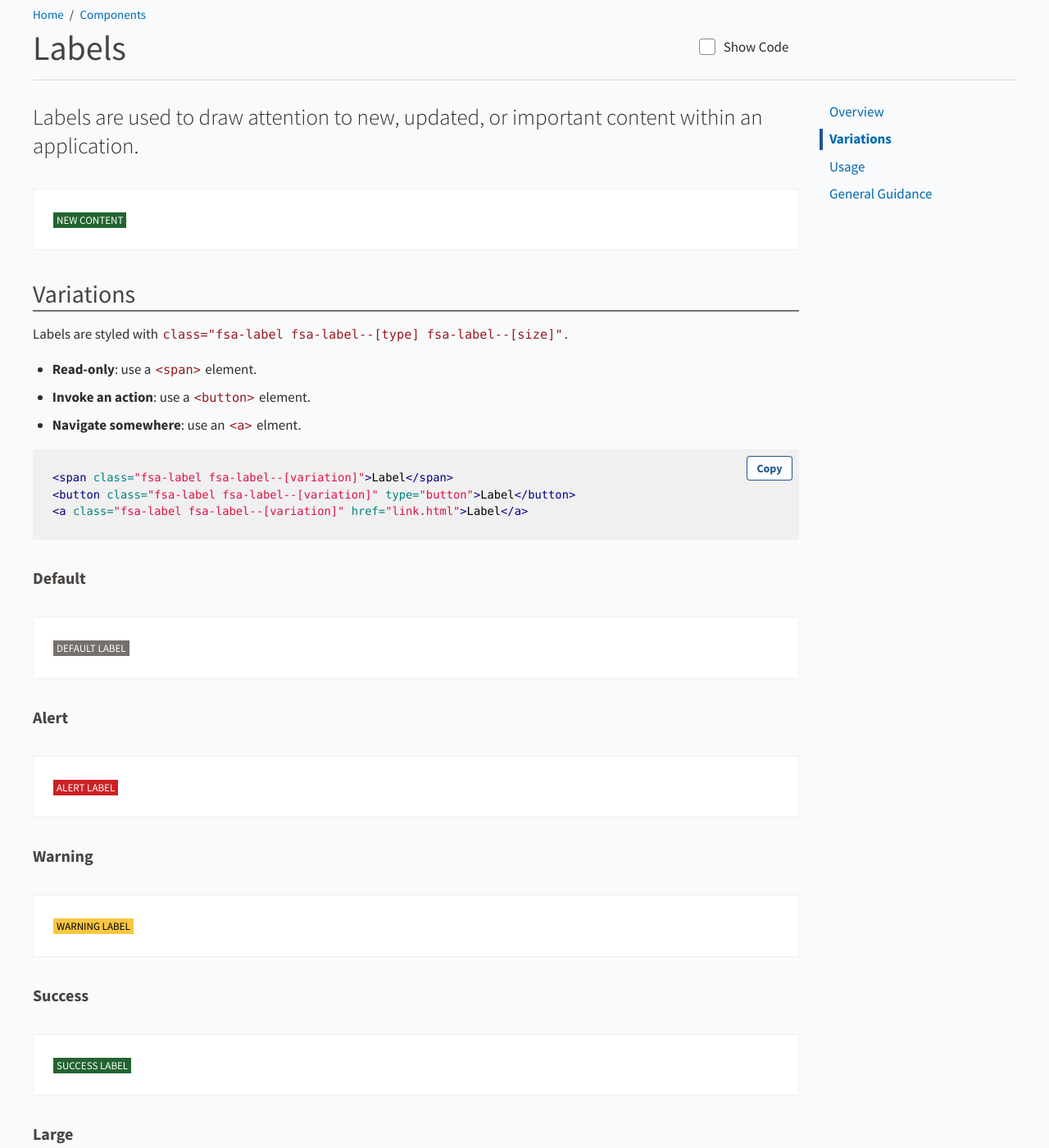
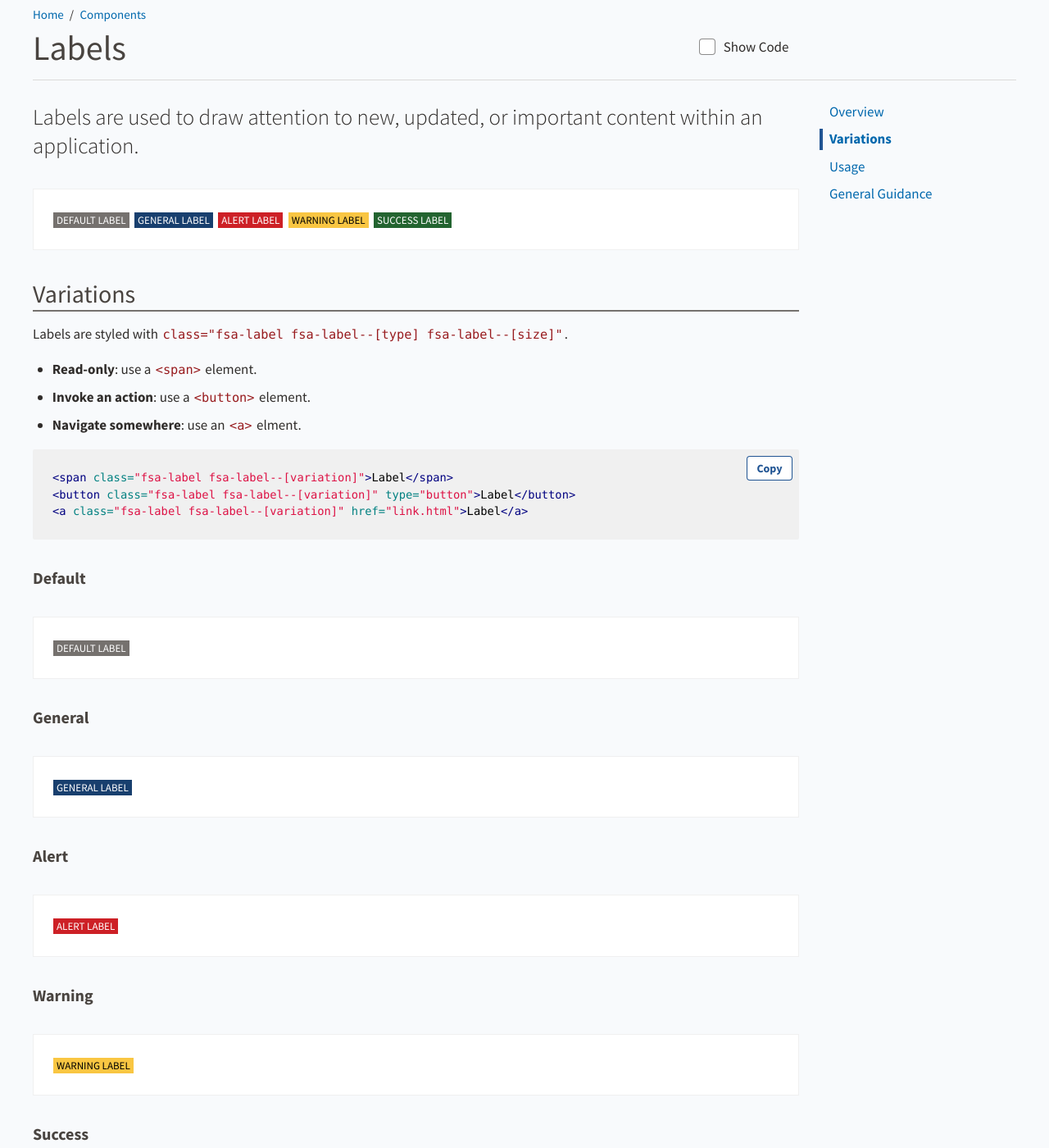
Before and after one commit to USDA-FSA/fsa-design-system, a Jekyll site: the page built from components/labels/index.md, in a window 1280 px wide and 1400 px high, scrolled down 264 px. Shown: the whole window at 82% size. Built offline with Jekyll 4.4.1, drawn with Linux system fonts in a browser that asks for light colours.

Commit message:
Added missing Badge and Label "--general" variations

````diff
--- a/components/labels/index.md
+++ b/components/labels/index.md
@@ -7,7 +7,11 @@ jump_menu: true
 ---
 
 <div class="ds-preview">
-  <span class="fsa-label fsa-label--success">New Content</span>
+  <span class="fsa-label">Default Label</span>
+  <span class="fsa-label fsa-label--general">General Label</span>
+  <span class="fsa-label fsa-label--alert">Alert Label</span>
+  <span class="fsa-label fsa-label--warning">Warning Label</span>
+  <span class="fsa-label fsa-label--success">Success Label</span>
 </div>
 
 ## Variations
@@ -31,6 +35,15 @@ Labels are styled with `class="fsa-label fsa-label--[type] fsa-label--[size]"`.
 </div>
 ```html
 <span class="fsa-label">Default Label</span>
+```
+
+### General
+
+<div class="ds-preview">
+  <span class="fsa-label fsa-label--general">General Label</span>
+</div>
+```html
+<span class="fsa-label fsa-label--general">General Label</span>
 ```
 
 ### Alert
@@ -64,12 +77,14 @@ Labels are styled with `class="fsa-label fsa-label--[type] fsa-label--[size]"`.
 
 <div class="ds-preview">
   <span class="fsa-label fsa-label--large">Large Default Label</span>
+  <span class="fsa-label fsa-label--general fsa-label--large">Large General Label</span>
   <span class="fsa-label fsa-label--alert fsa-label--large">Large Alert Label</span>
   <span class="fsa-label fsa-label--warning fsa-label--large">Large Warning Label</span>
   <span class="fsa-label fsa-label--success fsa-label--large">Large Success Label</span>
 </div>
 ```html
 <span class="fsa-label fsa-label--large">Large Default Label</span>
+<span class="fsa-label fsa-label--general fsa-label--large">Large General Label</span>
 <span class="fsa-label fsa-label--alert fsa-label--large">Large Alert Label</span>
 <span class="fsa-label fsa-label--warning fsa-label--large">Large Warning Label</span>
 <span class="fsa-label fsa-label--success fsa-label--large">Large Success Label</span>
--- a/package.json
+++ b/package.json
@@ -1,7 +1,7 @@
 {
   "name": "fsa-design-system",
   "description": "Open Source Design System for USDA Farm Production and Convervation (FPAC)",
-  "version": "1.13.0",
+  "version": "1.13.1",
   "license": "SEE LICENSE in LICENSE.md",
   "repository": {
     "type": "git",
````
Also changed, not shown: components/badges/index.md (+12 -0 lines).
